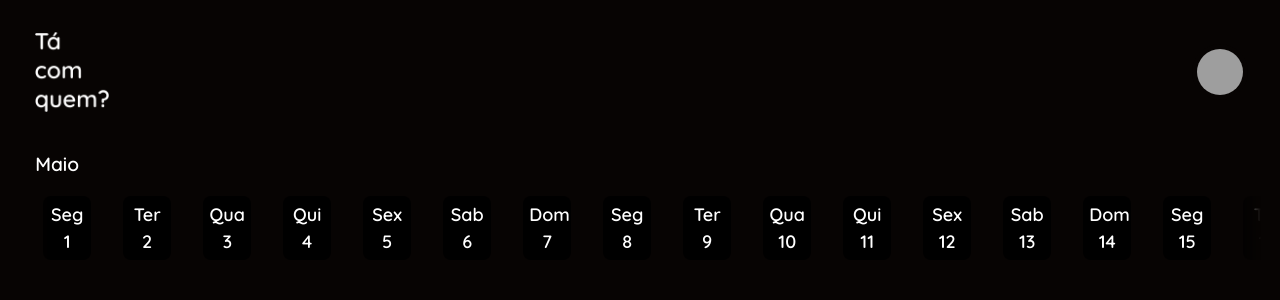
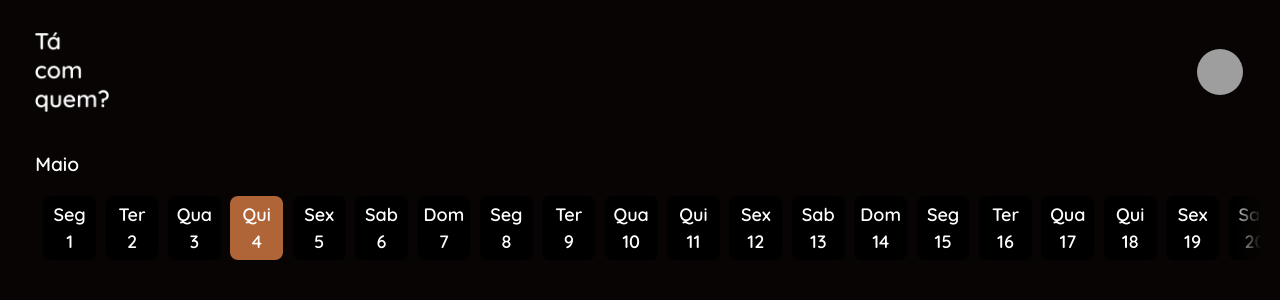
Before and after one commit to Luizefz/TaComQuem, a React (Create React App) app: page / in a window 1280 px wide. Shown: the top 300 px of the page. Built offline with nearby package versions, Linux system fonts and the light colour scheme; grey boxes are pictures that could not be loaded; the HTML template or start-up script is replaced by a standard one.

Commit message:
feat: add a toDay verification on CalendarDay

```diff
--- a/src/components/Calendar/Calendar.module.scss
+++ b/src/components/Calendar/Calendar.module.scss
@@ -27,6 +27,6 @@
     &__calendar_days {
         padding: 0 1.5rem;
         display: flex;
-        gap: 2rem;
+        gap: .6rem;
     }
 }
--- a/src/components/Calendar/index.tsx
+++ b/src/components/Calendar/index.tsx
@@ -21,6 +21,8 @@ function Calendar({ month, year }: ICalendar) {
 
     let monthDays: IMonthDays[] = getDaysInMonth(month, year);
 
+    let toDay = new Date()
+
     return (
         <div className={styles.container}>
 
@@ -40,6 +42,7 @@ function Calendar({ month, year }: ICalendar) {
                             key={day.id}
                             id={day.id}
                             date={day.date}
+                            toDay={toDay}
                             DOTWeek={day.DOTWeek}
                         />
                     )}
--- a/src/components/CalendarDay/CalendarDay.module.scss
+++ b/src/components/CalendarDay/CalendarDay.module.scss
@@ -3,7 +3,7 @@
     flex-direction: column;
     justify-content: center;
     align-items: center;
-    width: 3rem;
+    width: 3.3rem;
     height: 4rem;
     gap: .3rem;
 
--- a/src/components/CalendarDay/index.tsx
+++ b/src/components/CalendarDay/index.tsx
@@ -3,7 +3,7 @@ import styles from './CalendarDay.module.scss'
 import { motion } from "framer-motion";
 import { IMonthDays } from '../../shared/Interfaces/ICalendar';
 
-function CalendarDay({ date, DOTWeek = 0 }: IMonthDays) {
+function CalendarDay({ date, toDay, DOTWeek = 0 }: IMonthDays) {
 
     const [isSelected, setIsSelected] = useState(false);
     let day = date.getDate();
@@ -17,12 +17,20 @@ function CalendarDay({ date, DOTWeek = 0 }: IMonthDays) {
         'Sab'
     ];
 
+    function isToDay() {
+        if (date.getDate() === toDay?.getDate()) {
+            let isToDay = true
+            return isToDay;
+        }
+    }
+
     return (
         <motion.button
             className={styles.calendar_day_button}
             onClick={() => setIsSelected(!isSelected)}
-            style={isSelected ? { backgroundColor: '#AF6538' } : { backgroundColor: '#000' }}
-            whileTap={{ scale: 0.8, border: 'solid 1px #AF6538' }}
+            style={(isSelected || isToDay()) ? { backgroundColor: '#AF6538' } : { backgroundColor: '#000' }}
+            whileHover={{ scale: 1.1, border: 'solid 1px #AF6538' }}
+            whileTap={{ scale: 0.9, border: 'solid 1px #AF6538' }}
             transition={{ type: "spring", stiffness: 300, damping: 20 }}
         >
             <h2>{shortDOTWeek[DOTWeek]}</h2>
--- a/src/shared/Interfaces/ICalendar.ts
+++ b/src/shared/Interfaces/ICalendar.ts
@@ -6,6 +6,7 @@ export interface ICalendar {
 export interface IMonthDays {
     id: number,
     date: Date,
+    toDay?: Date,
     DOTWeek?: number,
     shortDOTWeek?: string,
 
```
